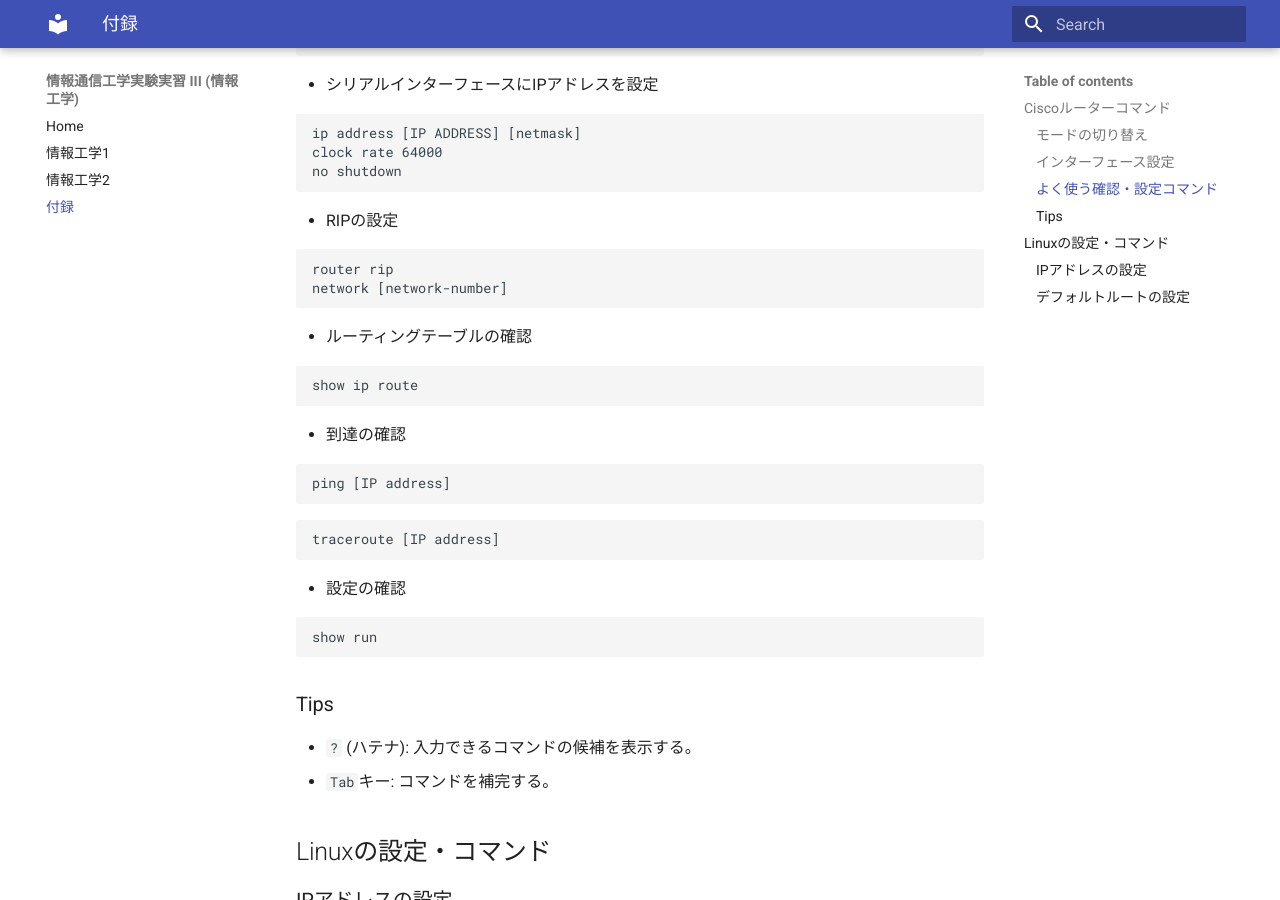
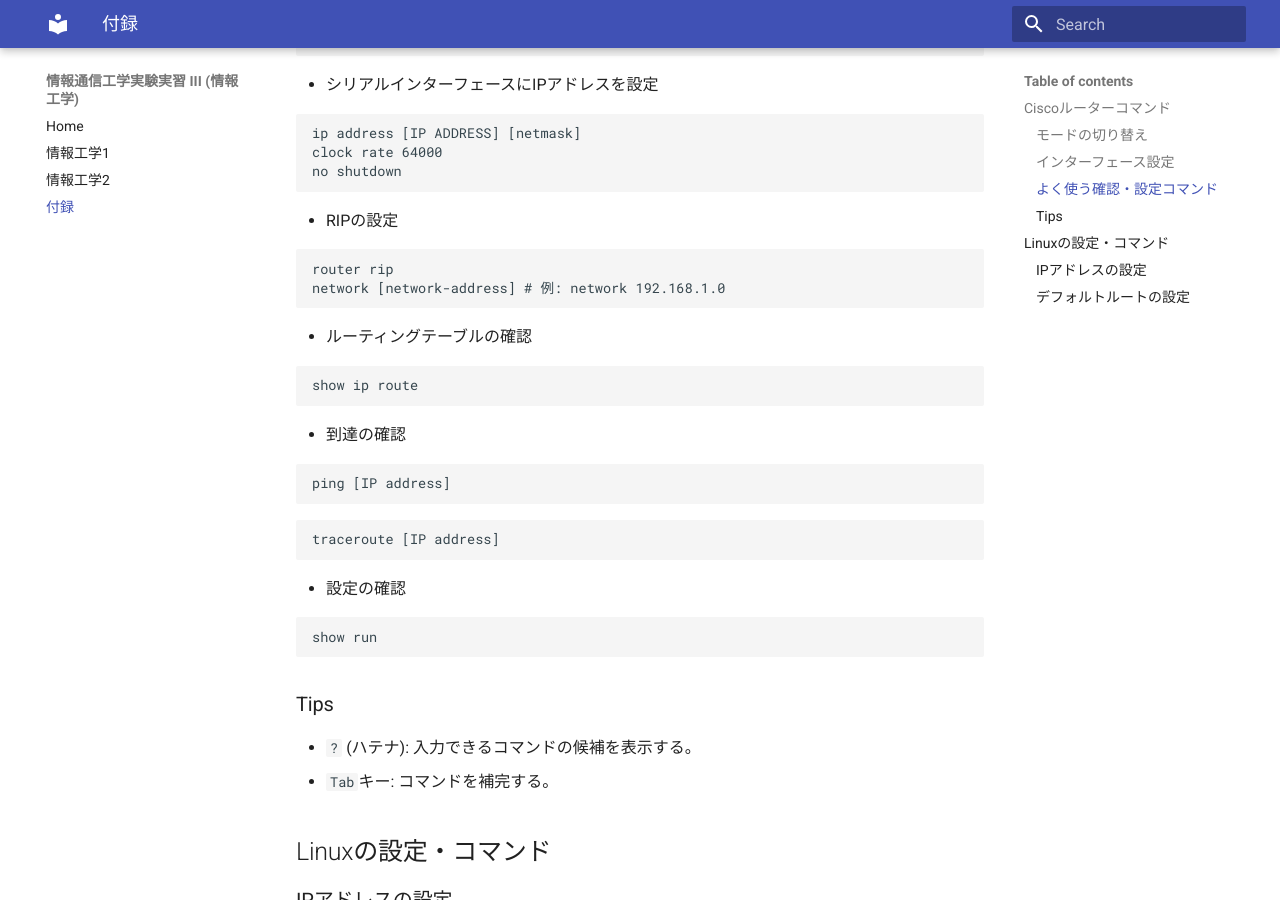
Before and after one commit to hiracchi/metro-cit-t4-lab, an MkDocs documentation site: the page built from docs/appendix.md, in a window 1280 px wide and 900 px high, scrolled down 813 px. Built offline with MkDocs 1.6.1 and Material for MkDocs 9.7.7, drawn with Linux system fonts in a browser that asks for light colours.

Commit message:
docs: improve RIP network command notation and add an example
- Change `[network-number]` to `[network-address]` for technical accuracy.
- Add a concrete example (`# 例: network 192.168.1.0`) to help students easily understand what value to input.

````diff
--- a/docs/appendix.md
+++ b/docs/appendix.md
@@ -44,7 +44,7 @@ no shutdown
 
 ```text
 router rip
-network [network-number]
+network [network-address] # 例: network 192.168.1.0
 ```
 
 - ルーティングテーブルの確認
````
Also changed, not shown: docs/lab2.md (+1 -1 lines).
